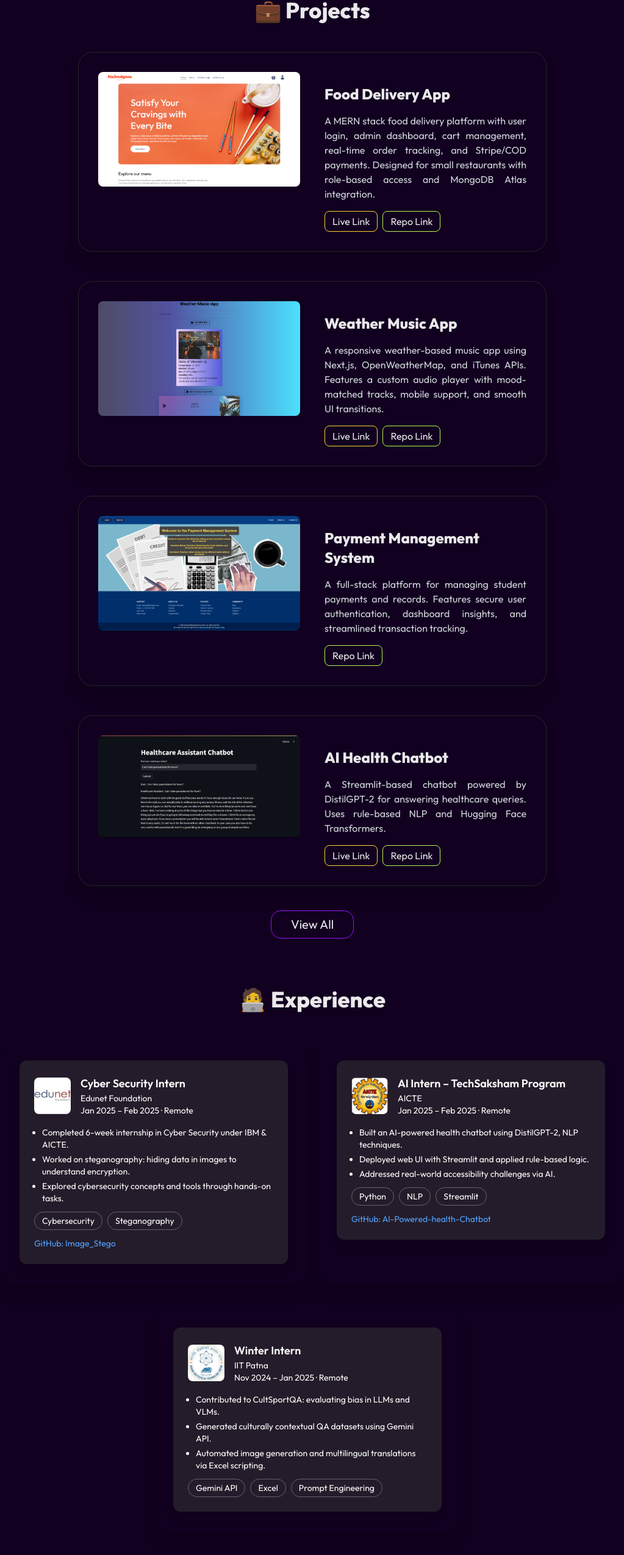
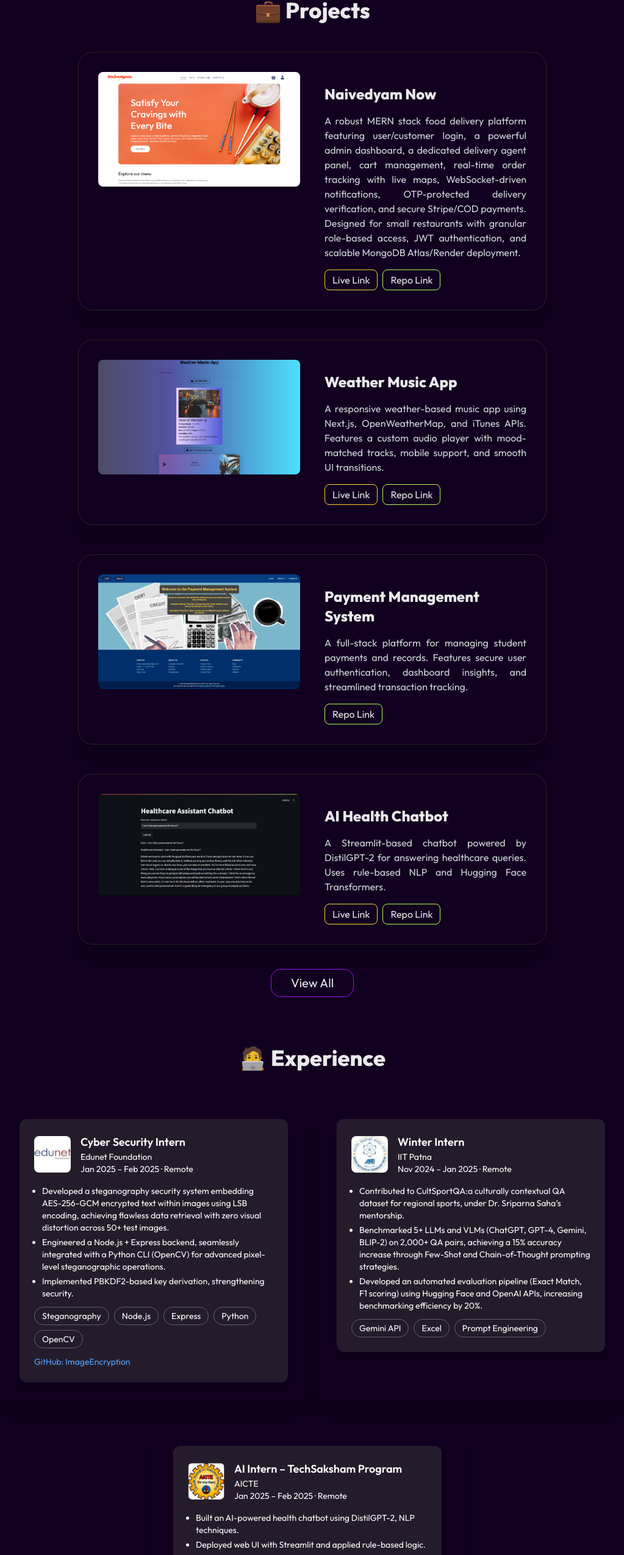
Before and after one commit to Naivedya-Baranwal/my-portfolio, a Next.js app: page / in a window 1280 px wide. Shown: the part 3216-5766 px from the top of the page at 61% size, without its empty margins (128-1151 px from the left). Built offline with nearby package versions, Linux system fonts and the light colour scheme; no server answers.

Commit message:
updated resume link

```diff
--- a/components/Hero.jsx
+++ b/components/Hero.jsx
@@ -27,7 +27,7 @@ const Hero = () => {
           </p>
 
           <a
-            href="https://drive.google.com/file/d/1fqo4LMvzhZ6_V2EYeJLCv-CiynZ5-VII/view?usp=sharing"
+            href="https://drive.google.com/file/d/1tXASsN8rUMN42DVbfy_LXLPjlYEBDnk6/view?usp=sharing"
             target="_blank"
             rel="noopener noreferrer"
           >
--- a/data/experience.js
+++ b/data/experience.js
@@ -11,16 +11,32 @@ const experiences = [
     duration: 'Jan 2025 – Feb 2025',
     location: 'Remote',
     description: [
-      'Completed 6-week internship in Cyber Security under IBM & AICTE.',
-      'Worked on steganography: hiding data in images to understand encryption.',
-      'Explored cybersecurity concepts and tools through hands-on tasks.',
+  '   Developed a steganography security system embedding AES-256-GCM encrypted text within images using LSB encoding, achieving flawless data retrieval with zero visual distortion across 50+ test images.',
+
+'Engineered a Node.js + Express backend, seamlessly integrated with a Python CLI (OpenCV) for advanced pixel-level steganographic operations.',
+
+'Implemented PBKDF2-based key derivation, strengthening security.'
     ],
-    skills: ['Cybersecurity', 'Steganography'],
-     github: 'https://github.com/Naivedya-Baranwal/Image_Stego',
+    skills: [ 'Steganography', 'Node.js', 'Express', 'Python', 'OpenCV'],
+     github: 'https://github.com/Naivedya-Baranwal/ImageEncryption',
   },
   {
     id: 2,
-    title: 'AI Intern – TechSaksham Program',
+   title: 'Winter Intern',
+    company: 'IIT Patna',
+    logo: iitpLogo,
+    duration: 'Nov 2024 – Jan 2025',
+    location: 'Remote',
+    description: [
+      'Contributed to CultSportQA:a culturally contextual QA dataset for regional sports, under Dr. Sriparna Saha’s mentorship.',
+      'Benchmarked 5+ LLMs and VLMs (ChatGPT, GPT-4, Gemini, BLIP-2) on 2,000+ QA pairs, achieving a 15% accuracy increase through Few-Shot and Chain-of-Thought prompting strategies.',
+      'Developed an automated evaluation pipeline (Exact Match, F1 scoring) using Hugging Face and OpenAI APIs, increasing benchmarking efficiency by 20%.',
+    ],
+    skills: ['Gemini API', 'Excel', 'Prompt Engineering'],
+  },
+  {
+    id: 3,
+     title: 'AI Intern – TechSaksham Program',
     company: 'AICTE',
     logo: aicteLogo,
     duration: 'Jan 2025 – Feb 2025',
@@ -33,20 +49,6 @@ const experiences = [
     skills: ['Python', 'NLP', 'Streamlit'],
     github: 'https://github.com/Naivedya-Baranwal/AI-Powered-health-Chatbot',
   },
-  {
-    id: 3,
-    title: 'Winter Intern',
-    company: 'IIT Patna',
-    logo: iitpLogo,
-    duration: 'Nov 2024 – Jan 2025',
-    location: 'Remote',
-    description: [
-      'Contributed to CultSportQA: evaluating bias in LLMs and VLMs.',
-      'Generated culturally contextual QA datasets using Gemini API.',
-      'Automated image generation and multilingual translations via Excel scripting.',
-    ],
-    skills: ['Gemini API', 'Excel', 'Prompt Engineering'],
-  },
 ]
 
 export default experiences;
--- a/data/projects.js
+++ b/data/projects.js
@@ -2,10 +2,10 @@
 const projects = [
     {
         id: 'Food-Delivery-App',
-        title: 'Food Delivery App',
+        title: 'Naivedyam Now',
         type: 'Full Stack',
         description:
-            'A MERN stack food delivery platform with user login, admin dashboard, cart management, real-time order tracking, and Stripe/COD payments. Designed for small restaurants with role-based access and MongoDB Atlas integration.',
+       'A robust MERN stack food delivery platform featuring user/customer login, a powerful admin dashboard, a dedicated delivery agent panel, cart management, real-time order tracking with live maps, WebSocket-driven notifications, OTP-protected delivery verification, and secure Stripe/COD payments. Designed for small restaurants with granular role-based access, JWT authentication, and scalable MongoDB Atlas/Render deployment.',
         image: '/projects/Food-Delivery-App.png',
         liveLink: 'https://food-delivery-app-frontend-rzxm.onrender.com/',
         repoLink: 'https://github.com/Naivedya-Baranwal/food-delivery-app'
```
Also changed, not shown: public/assets/MyProfileImage.jpeg (added).
